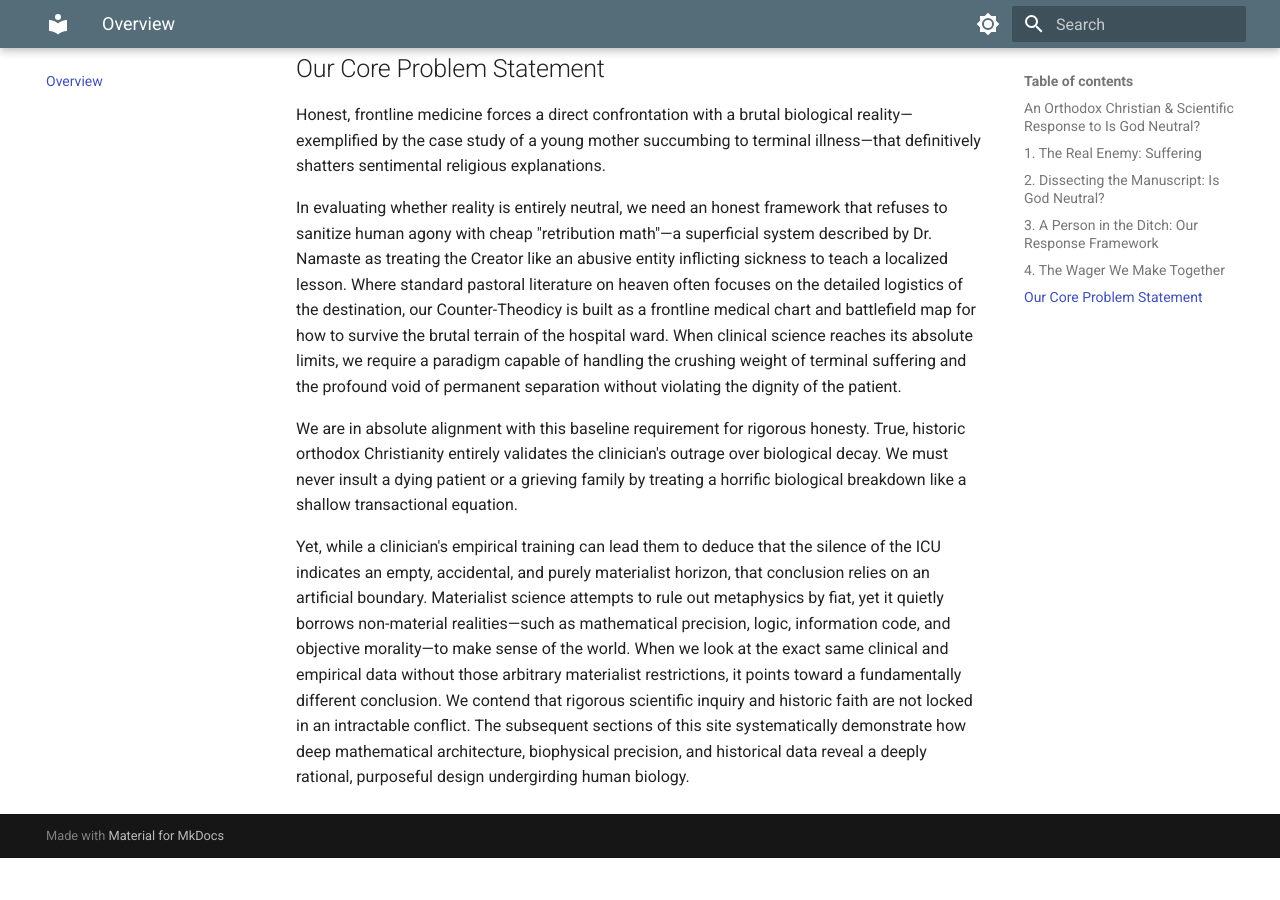
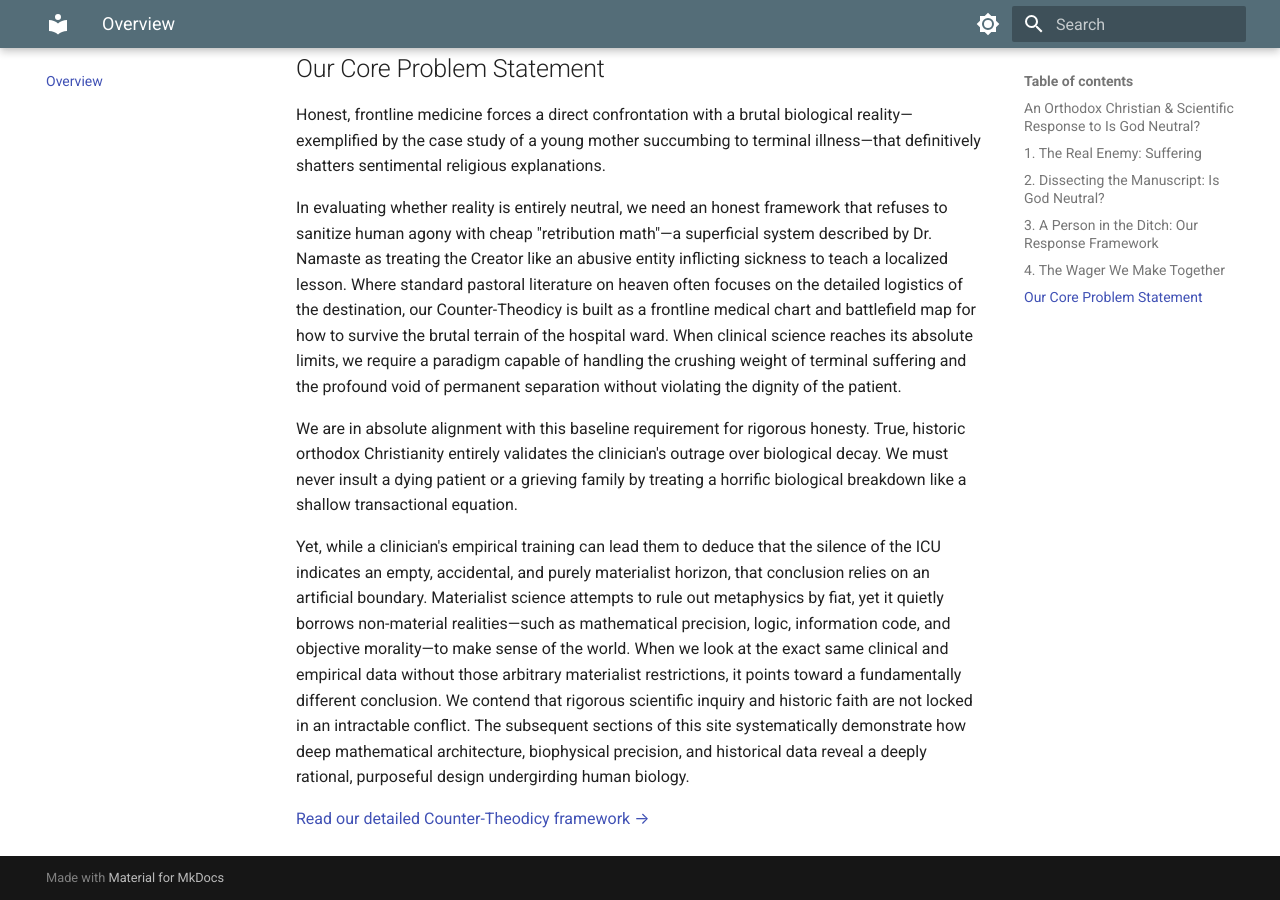
Before and after one commit to acts2020project-beep/counter-theodicy-hub, an MkDocs documentation site: the page built from docs/index.md, in a window 1280 px wide and 900 px high, scrolled down 2844 px. Built offline with MkDocs 1.6.1 and Material for MkDocs 9.7.7, drawn with Linux system fonts in a browser that asks for light colours; before the commit the page ends 3702 px from its top, so only the background shows below that.

Commit message:
Update index.md

```diff
--- a/docs/index.md
+++ b/docs/index.md
@@ -58,3 +58,5 @@ In evaluating whether reality is entirely neutral, we need an honest framework t
 We are in absolute alignment with this baseline requirement for rigorous honesty. True, historic orthodox Christianity entirely validates the clinician's outrage over biological decay. We must never insult a dying patient or a grieving family by treating a horrific biological breakdown like a shallow transactional equation.
 
 Yet, while a clinician's empirical training can lead them to deduce that the silence of the ICU indicates an empty, accidental, and purely materialist horizon, that conclusion relies on an artificial boundary. Materialist science attempts to rule out metaphysics by fiat, yet it quietly borrows non-material realities—such as mathematical precision, logic, information code, and objective morality—to make sense of the world. When we look at the exact same clinical and empirical data without those arbitrary materialist restrictions, it points toward a fundamentally different conclusion. We contend that rigorous scientific inquiry and historic faith are not locked in an intractable conflict. The subsequent sections of this site systematically demonstrate how deep mathematical architecture, biophysical precision, and historical data reveal a deeply rational, purposeful design undergirding human biology.
+
+[Read our detailed Counter-Theodicy framework →](counter-theodicy.md)
```
